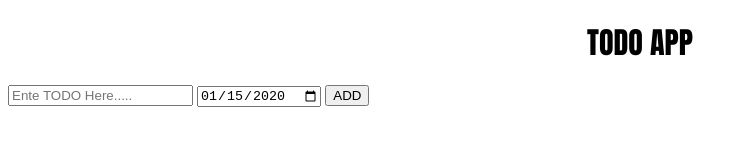
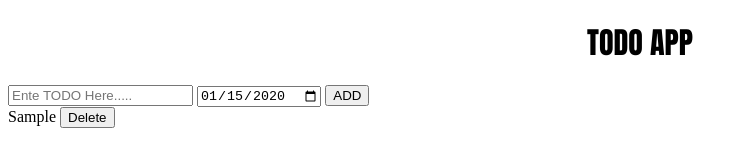
Before and after one commit to Gaurav-meena95/Todo_App, a plain HTML site: page index.html in a window 1280 px wide. Both pictures are taken after typing "Sample", "2020-01-15" into the empty fields and a click on the button "ADD". Shown: the whole page, without its empty margins (0-748 px from the left). Drawn offline with Linux system fonts and the light colour scheme.

Commit message:
now problem fix

```diff
--- a/index.html
+++ b/index.html
@@ -12,6 +12,8 @@
     <input type="date" >
     <button onclick="addTodo()">ADD</button>
 
+    <div class="todo-container"></div>
+
 
     <script src="script.js"></script>
 </body>
--- a/script.js
+++ b/script.js
@@ -9,9 +9,16 @@ function addTodo(){
     displayItems()
 }
 function displayItems(){
-    let disElement=document.querySelector('.list-item');
+    let disElement=document.querySelector('.todo-container');
+    let newHtml='';
     for (i=0;i<todoList.length;i++){
-        disElement.innerText=disElement.innerText+todoList[i];
+        newHtml+=`
+         <div>
+            <span>${todoList[i]}</span>
+            <button>Delete</button>
+        </div>`
+
+        disElement.innerHTML=newHtml;
     }
 
 }
```
